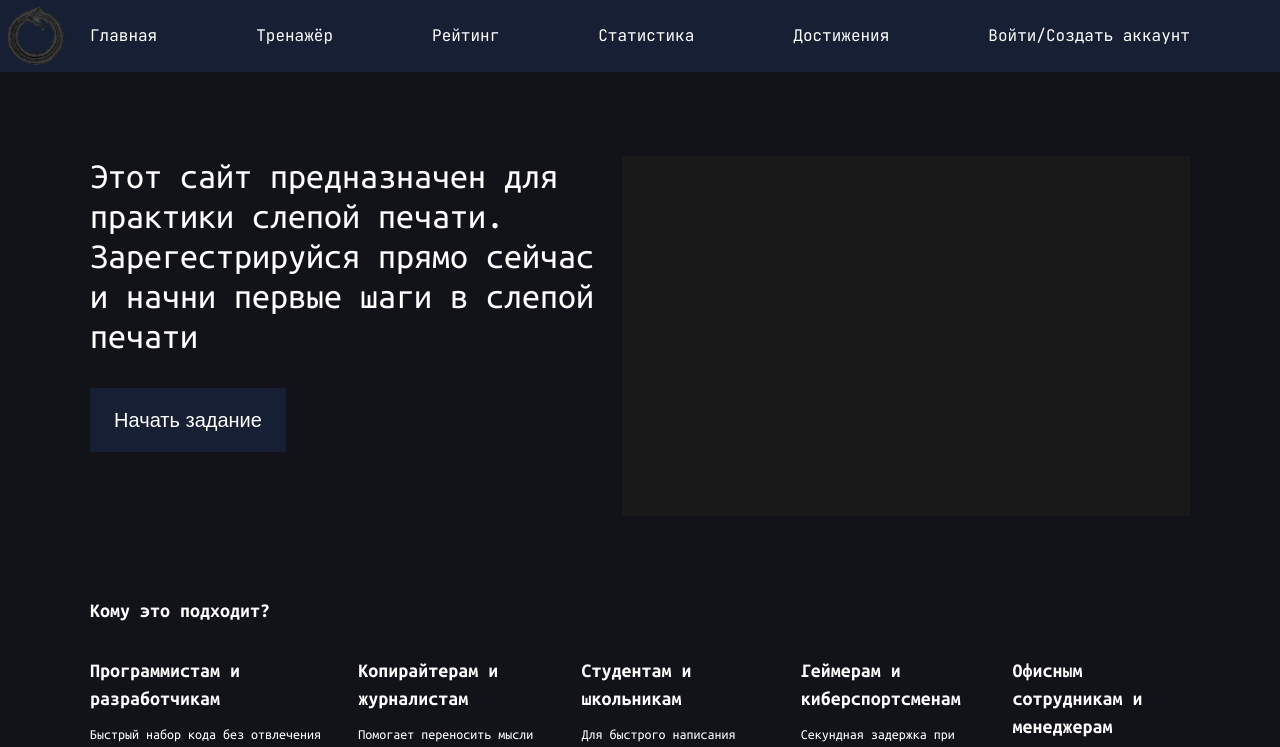
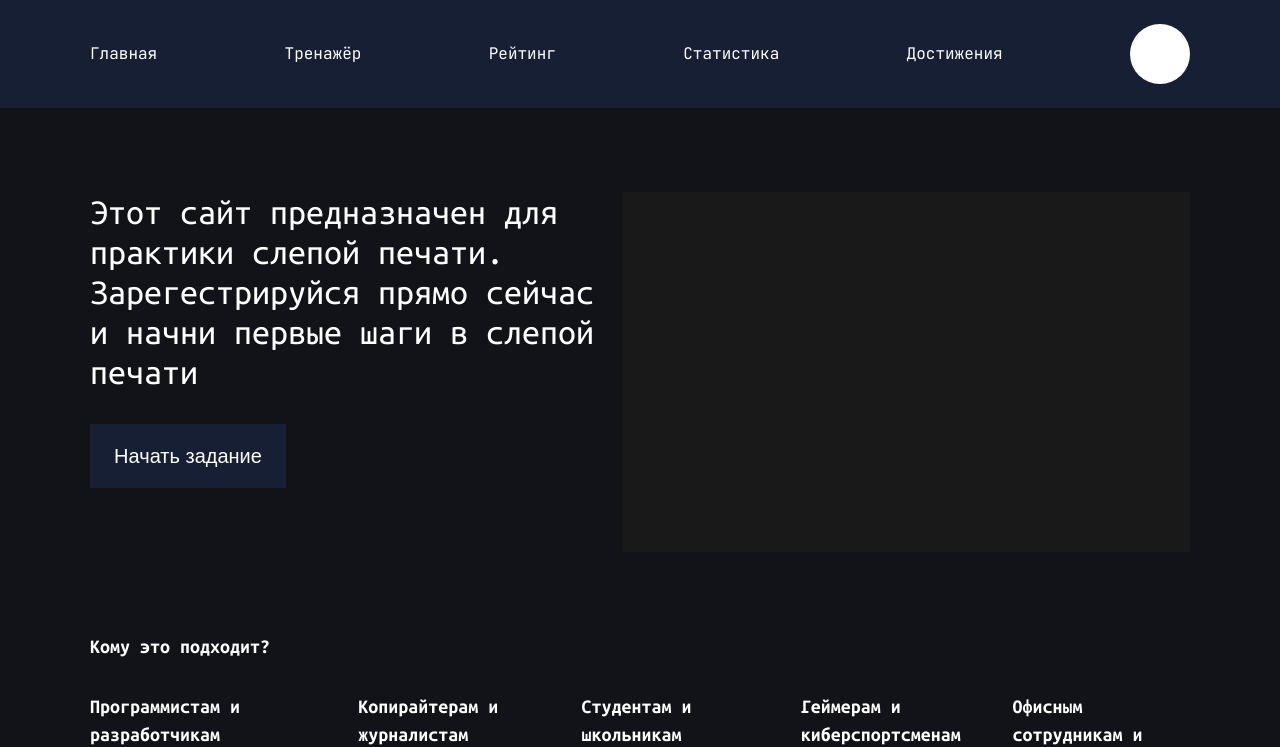
Before and after one commit to ABS-auraborus/touch-typing, a React (Vite) app in the folder frontend/: page / in a window 1280 px wide. Shown: the top 747 px of the page. Built offline with nearby package versions, Linux system fonts and the light colour scheme.

Commit message:
feat(pages): add user icon, add route to login page

```diff
--- /dev/null
+++ b/frontend/src/components/UserIcon.tsx
@@ -0,0 +1,13 @@
+interface UserIconProps {
+  avatarUrl: string;
+}
+
+const UserIcon = ({avatarUrl}: UserIconProps) => {
+  return (
+    <div
+      className={`cursor-pointer size-15 rounded-full bg-white bg-no-repeat bg-cover bg-center bg-[url(${avatarUrl})]`}
+    ></div>
+  );
+};
+
+export default UserIcon;
--- a/frontend/src/sections/Header.tsx
+++ b/frontend/src/sections/Header.tsx
@@ -1,19 +1,26 @@
 import {Link} from "react-router-dom";
 import Container from "../components/Container";
-import Logo from "../components/Logo";
+import UserIcon from "../components/UserIcon";
 
 const Header = () => {
+  const isLoggedIn = false;
   return (
     <header className="bg-blue-accent text-white">
-      <Logo className="absolute top-0 left-0" />
       <Container>
-        <nav className="flex gap-4 py-6 justify-between font-jet-r">
+        <nav className="flex gap-4 py-6 justify-between items-center font-jet-r">
           <Link to="/">Главная</Link>
           <Link to="/training">Тренажёр</Link>
           <Link to="/rating">Рейтинг</Link>
           <Link to="/statistics">Статистика</Link>
           <Link to="/achievements">Достижения</Link>
-          <Link to="/auth">Войти/Создать аккаунт</Link>
+          {!isLoggedIn && (
+            <Link to="/login">
+              <UserIcon avatarUrl="/public/icons/user-unlogged-img.svg" />
+            </Link>
+          )}
+          {isLoggedIn && (
+            <UserIcon avatarUrl="/public/icons/user-logged-img.svg" />
+          )}
         </nav>
       </Container>
     </header>
```
Also changed, not shown: frontend/public/icons/user-logged-img.svg (added), frontend/public/icons/user-unlogged-img.svg (added).
